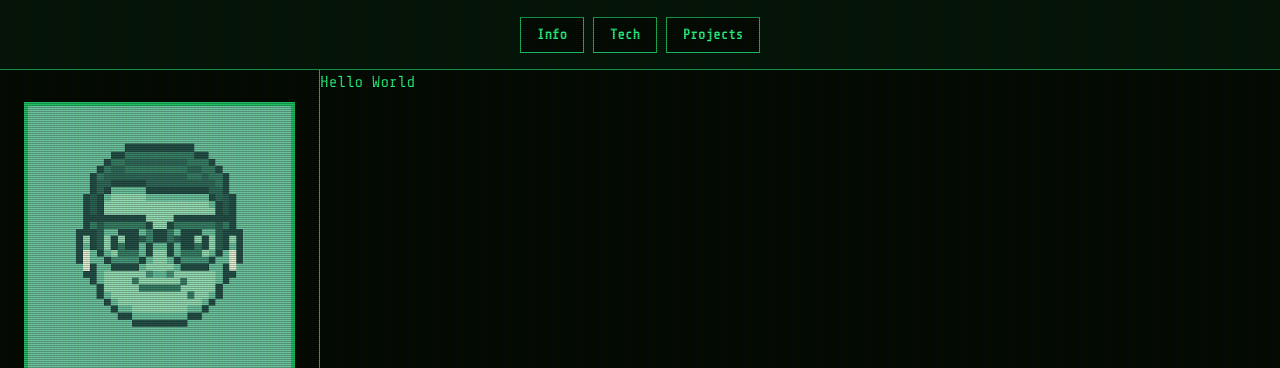
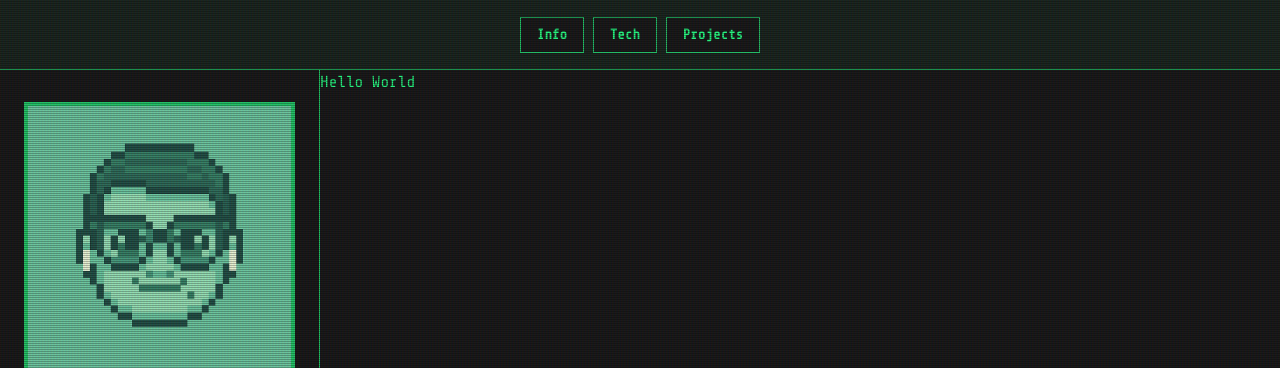
Before and after one commit to victoralvesf/portfolio, an Astro site: page / in a window 1280 px wide. Shown: the top 368 px of the page. Built offline with nearby package versions, Linux system fonts and the light colour scheme; Astro itself is replaced by a stand-in of ours.

Commit message:
chore: change default bg color

```diff
--- a/src/styles/global.css
+++ b/src/styles/global.css
@@ -28,7 +28,7 @@
   --footer-height: 60px;
   --content-height: calc(100vh - (var(--header-height) + var(--footer-height)));
 
-  --background: oklch(0.13 0.0386 136.39);
+  --background: oklch(0.2178 0 0);
   --foreground: oklch(0.87 0.225 151.28);
   --secondary: oklch(0.18 0.0033 17.47);
 }
```
